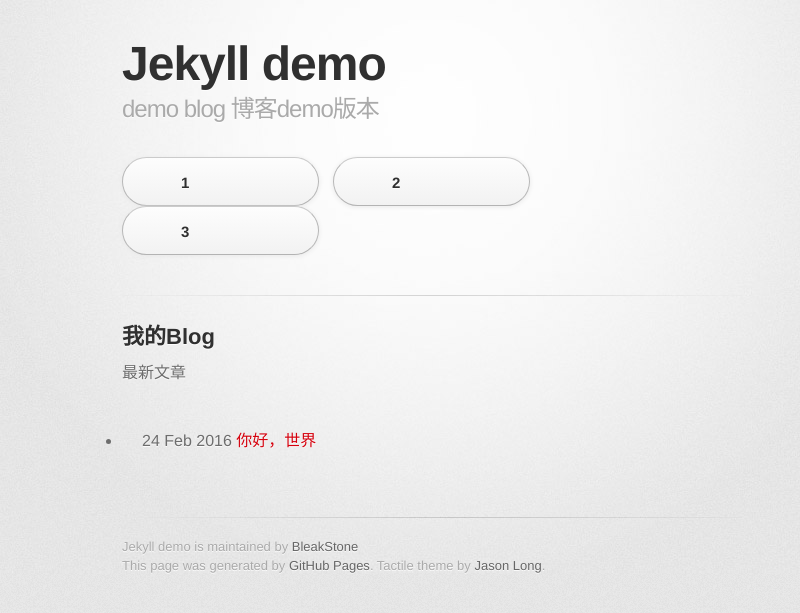
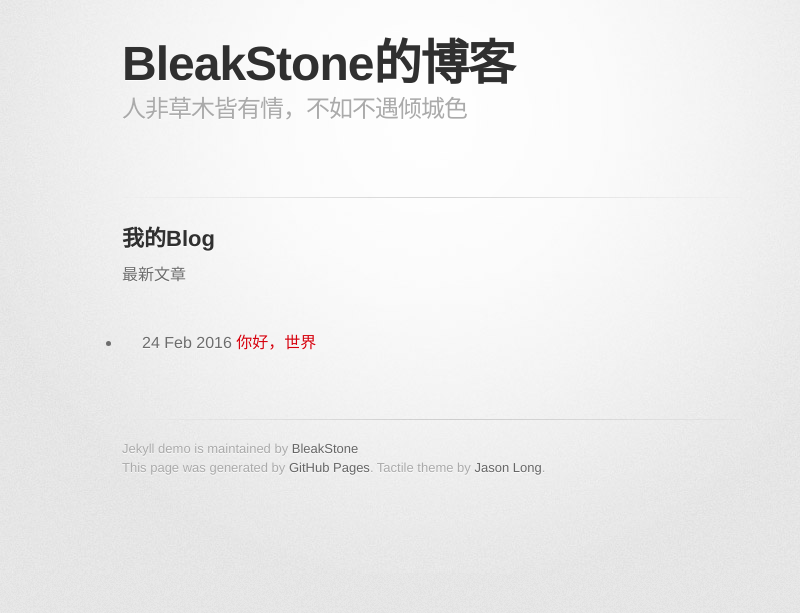
Before and after one commit to BleakStone/blog, a Jekyll site: the page built from index.html, in a window 1280 px wide. Shown: the top 613 px of the page, without its empty margins (208-1008 px from the left). Built offline with Jekyll 4.4.1, drawn with Linux system fonts in a browser that asks for light colours; some web fonts are replaced.

Commit message:
Update default.html

```diff
--- a/_layouts/default.html
+++ b/_layouts/default.html
@@ -33,8 +33,8 @@
       <div class="inner">
 
         <header>
-          <h1>Jekyll demo</h1>
-          <h2>demo blog 博客demo版本</h2>
+          <h1>BleakStone的博客</h1>
+          <h2>人非草木皆有情，不如不遇倾城色</h2>
         </header>
 
         <section id="downloads" class="clearfix">
@@ -43,10 +43,11 @@
           <a href="https://github.com/BleakStone/jekyll_demo/zipball/master" id="download-zip" class="button"><span>Download .zip</span></a>
           <a href="https://github.com/BleakStone/jekyll_demo/tarball/master" id="download-tar-gz" class="button"><span>Download .tar.gz</span></a>
           <a href="https://github.com/BleakStone/jekyll_demo" id="view-on-github" class="button"><span>View on GitHub</span></a>
-        -->
+
           <a href="" id="" class="button"><span>1</span></a>
           <a href="" id="" class="button"><span>2</span></a>
           <a href="" id="" class="button"><span>3</span></a>
+           -->
         </section>
 
         <hr>
```
